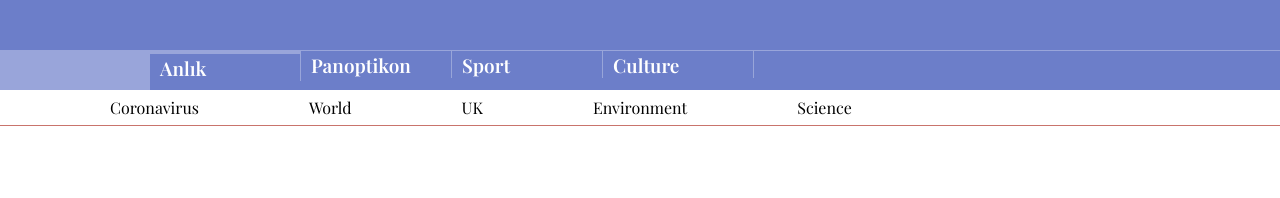
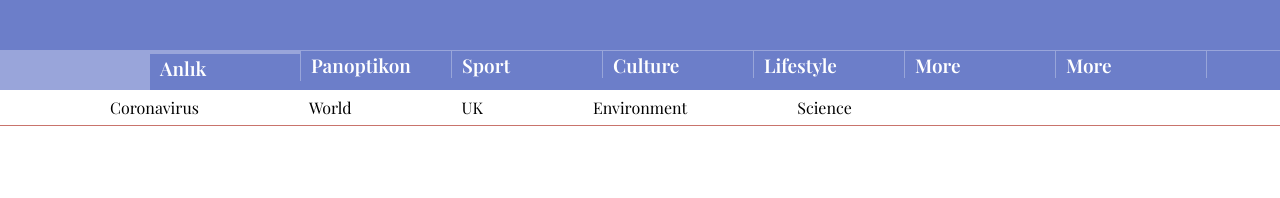
Before and after one commit to ahmetcingoz/1den.com, a PHP site: page /index.php in a window 1280 px wide. Shown: the top 198 px of the page. Run offline with PHP 8.4, Linux system fonts and the light colour scheme; some libraries are stand-ins or nearby versions; some web fonts are replaced.

Commit message:
Revert "header"
This reverts commit 9b113fed2838fa0486ea148d5e76065b236e58e8.

```diff
--- a/section.php
+++ b/section.php
@@ -20,6 +20,9 @@
 						<li><a href="#">Panoptikon</a></li>
 						<li><a href="#">Sport</a></li>
 						<li><a href="#">Culture</a></li>
+						<li><a href="#">Lifestyle</a></li>
+						<li><a href="#">More</a></li>
+						<li><a href="#">More</a></li>
 					</ul>
 				</div>
 			</div>
```
